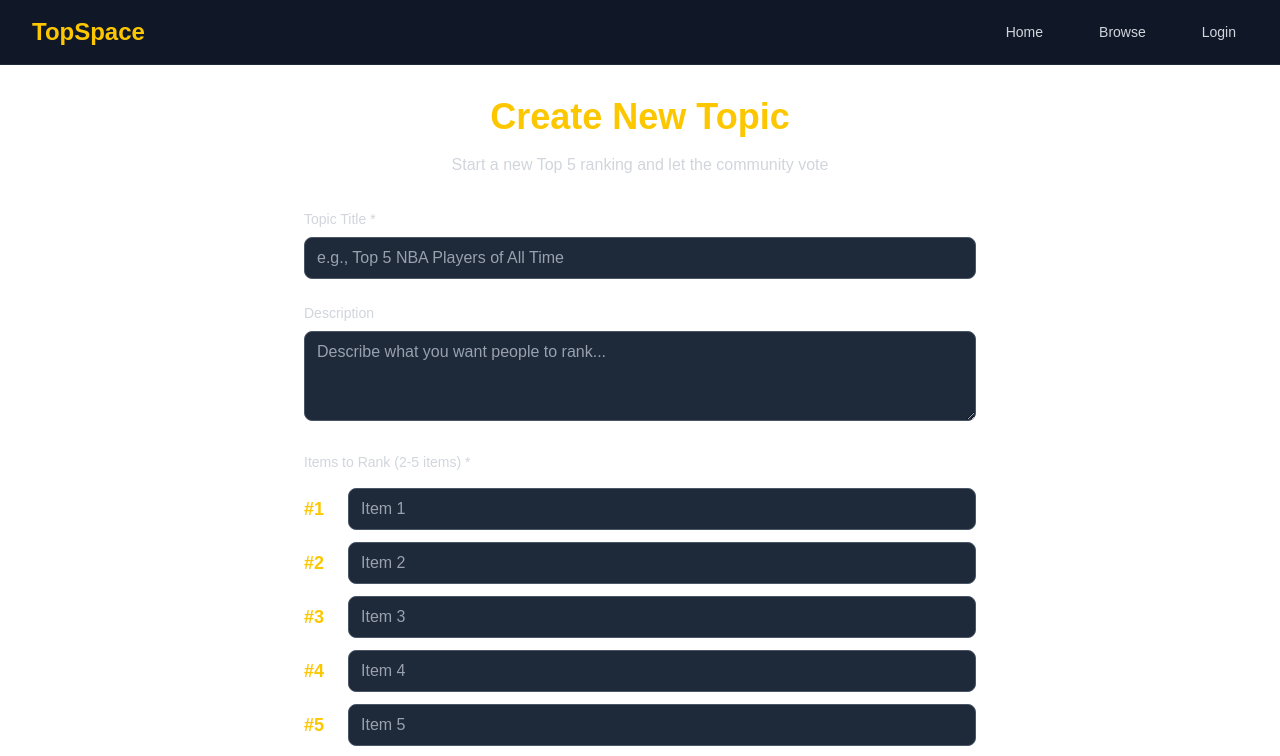
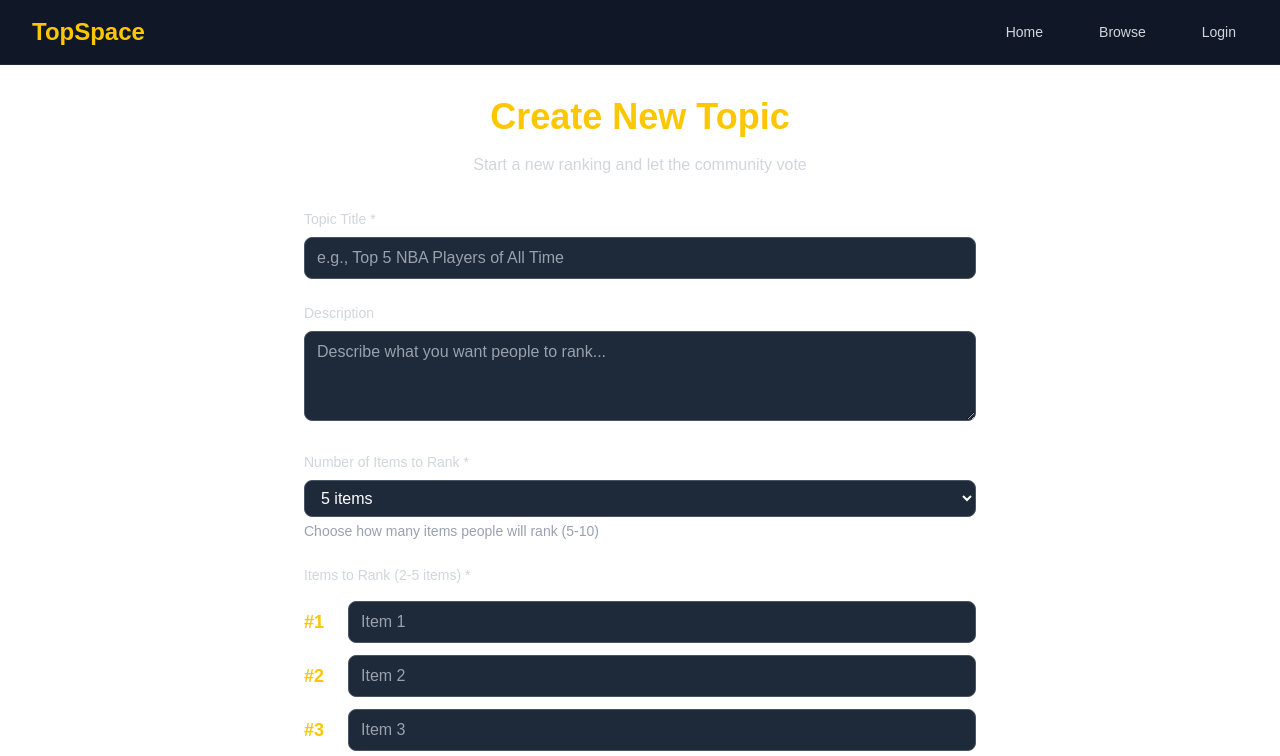
Before and after one commit to ShaneWilkerson/TopSpace, a Next.js app: page /create in a window 1280 px wide. Shown: the top 756 px of the page. Built offline with nearby package versions, Linux system fonts and the light colour scheme; no server answers.

Commit message:
Can choose how many items for a topic

```diff
--- a/src/app/create/page.tsx
+++ b/src/app/create/page.tsx
@@ -1,5 +1,5 @@
 // Create Topic page for TopSpace
-// Allows users to create new ranking topics with up to 5 items
+// Allows users to create new ranking topics with up to 10 items
 
 'use client';
 
@@ -9,10 +9,18 @@ import Link from 'next/link';
 export default function CreateTopicPage() {
   const [title, setTitle] = useState('');
   const [description, setDescription] = useState('');
+  const [itemCount, setItemCount] = useState(5);
   const [items, setItems] = useState(['', '', '', '', '']);
   const [loading, setLoading] = useState(false);
 
-  // Handle adding/removing items (max 5)
+  // Update items array when item count changes
+  const handleItemCountChange = (count: number) => {
+    setItemCount(count);
+    const newItems = Array(count).fill('').map((_, index) => items[index] || '');
+    setItems(newItems);
+  };
+
+  // Handle adding/removing items (max 10)
   const handleItemChange = (index: number, value: string) => {
     const newItems = [...items];
     newItems[index] = value;
@@ -44,7 +52,8 @@ export default function CreateTopicPage() {
     console.log('Creating topic:', {
       title,
       description,
-      items: validItems
+      items: validItems,
+      itemCount
     });
 
     setLoading(false);
@@ -61,7 +70,7 @@ export default function CreateTopicPage() {
             Create New Topic
           </h1>
           <p className="text-gray-300">
-            Start a new Top 5 ranking and let the community vote
+            Start a new ranking and let the community vote
           </p>
         </div>
 
@@ -98,10 +107,33 @@ export default function CreateTopicPage() {
             />
           </div>
 
+          {/* Number of Items */}
+          <div>
+            <label htmlFor="itemCount" className="block text-sm font-medium text-gray-300 mb-2">
+              Number of Items to Rank *
+            </label>
+            <select
+              id="itemCount"
+              value={itemCount}
+              onChange={(e) => handleItemCountChange(parseInt(e.target.value))}
+              className="w-full px-3 py-2 border border-gray-600 rounded-lg bg-gray-800 text-white focus:outline-none focus:ring-2 focus:ring-yellow-400 focus:border-transparent"
+            >
+              <option value={5}>5 items</option>
+              <option value={6}>6 items</option>
+              <option value={7}>7 items</option>
+              <option value={8}>8 items</option>
+              <option value={9}>9 items</option>
+              <option value={10}>10 items</option>
+            </select>
+            <p className="mt-1 text-sm text-gray-400">
+              Choose how many items people will rank (5-10)
+            </p>
+          </div>
+
           {/* Ranking Items */}
           <div>
             <label className="block text-sm font-medium text-gray-300 mb-4">
-              Items to Rank (2-5 items) *
+              Items to Rank (2-{itemCount} items) *
             </label>
             <div className="space-y-3">
               {items.map((item, index) => (
```
